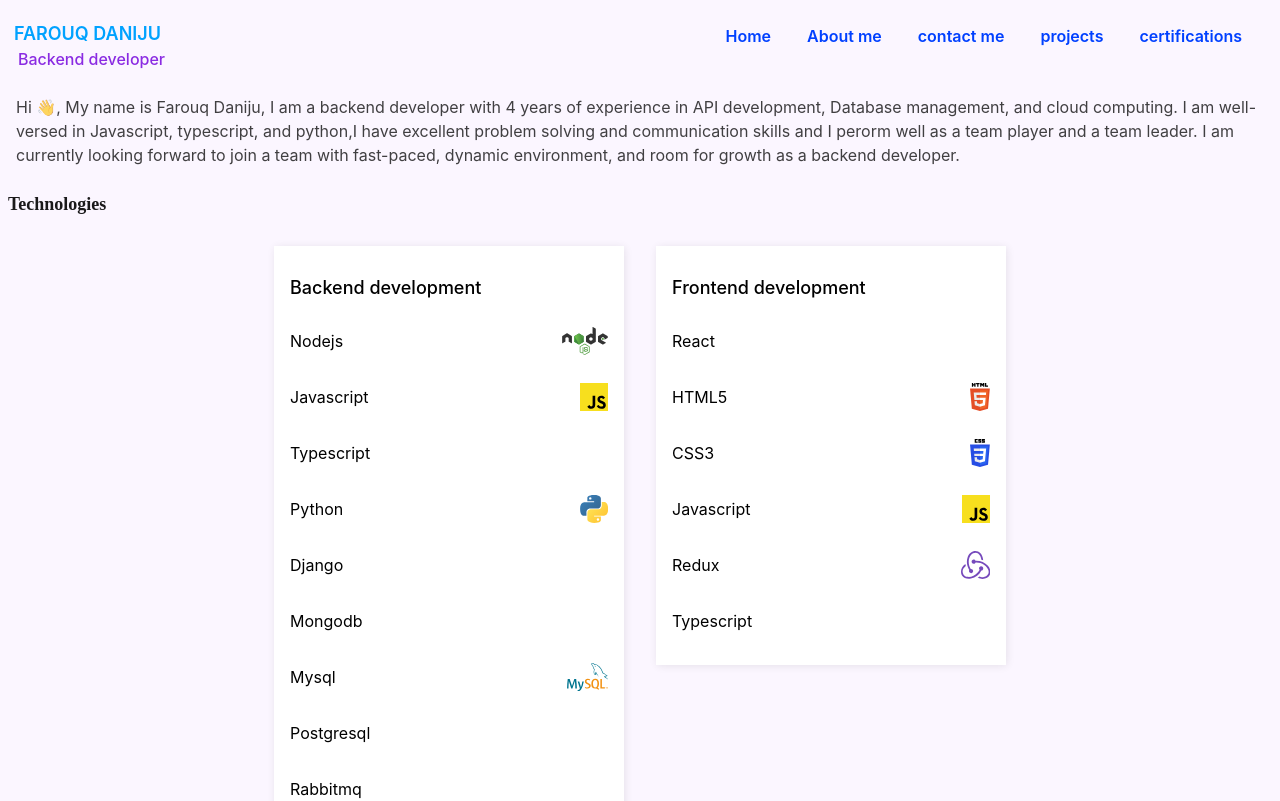
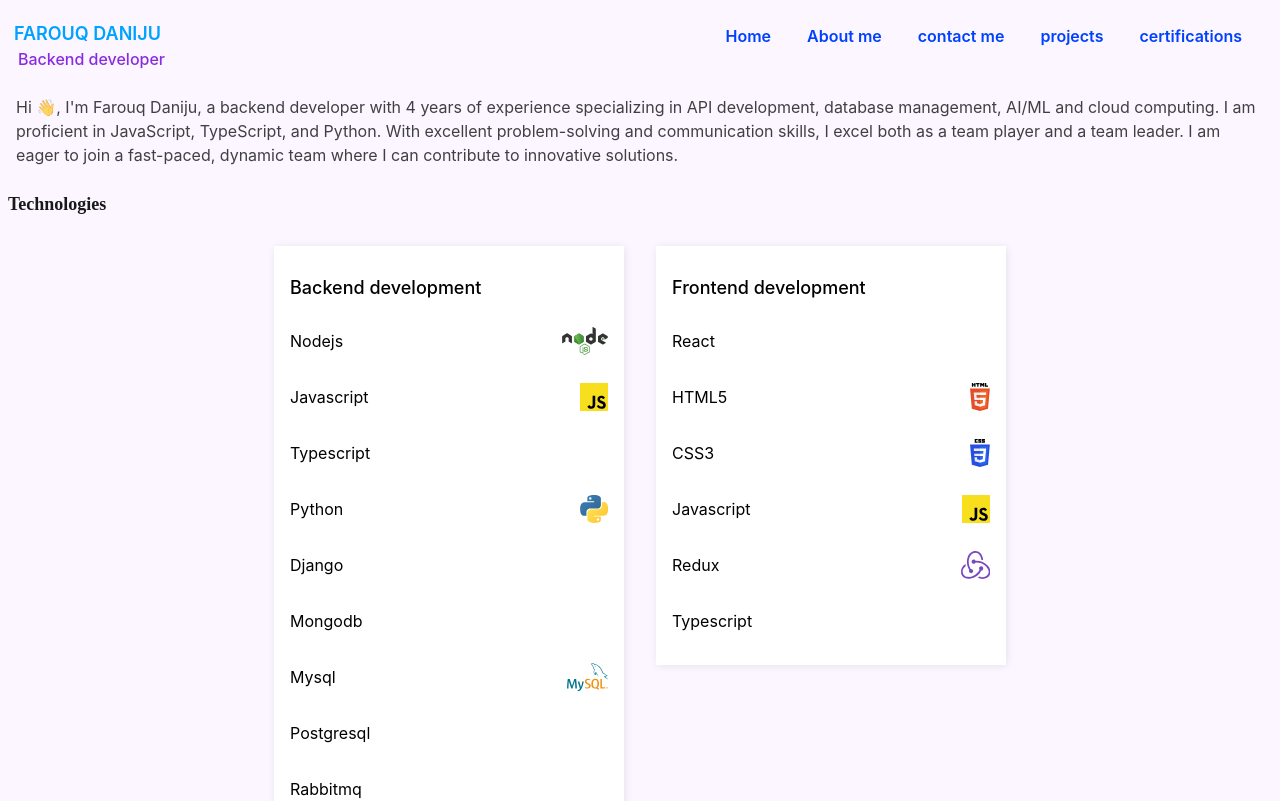
Before and after one commit to Horlarhyinka/portfolio, a React (Vite) app: page /portfolio in a window 1280 px wide. Shown: the top 801 px of the page. Built offline with nearby package versions, Linux system fonts and the light colour scheme; some icons are missing.

Commit message:
fixed intro write-up

```diff
--- a/src/assets/about.ts
+++ b/src/assets/about.ts
@@ -1,3 +1,2 @@
 export default `
-Hi 👋, My name is Farouq Daniju, I am a backend developer with 4 years of experience in API development, Database management, and cloud computing. I am well-versed in Javascript, typescript, and python,I have excellent problem solving and communication skills and I perorm well as a team player and a team leader. I am currently looking forward to join a team with fast-paced, dynamic environment, and room for growth as a backend developer.
-`
+Hi 👋, I'm Farouq Daniju, a backend developer with 4 years of experience specializing in API development, database management, AI/ML and cloud computing. I am proficient in JavaScript, TypeScript, and Python. With excellent problem-solving and communication skills, I excel both as a team player and a team leader. I am eager to join a fast-paced, dynamic team where I can contribute to innovative solutions.`
```
